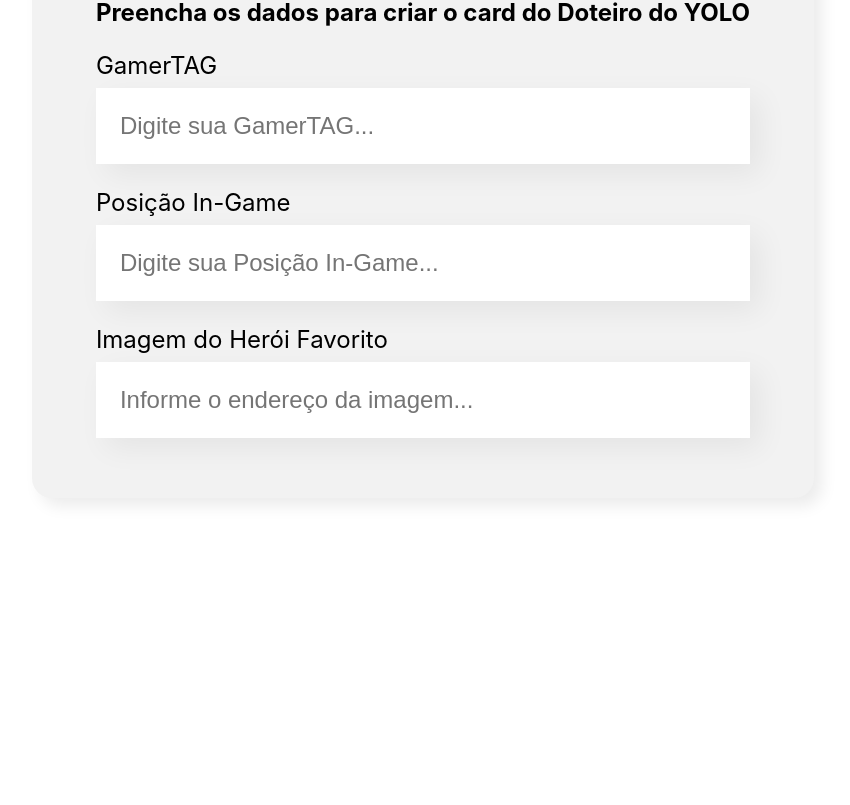
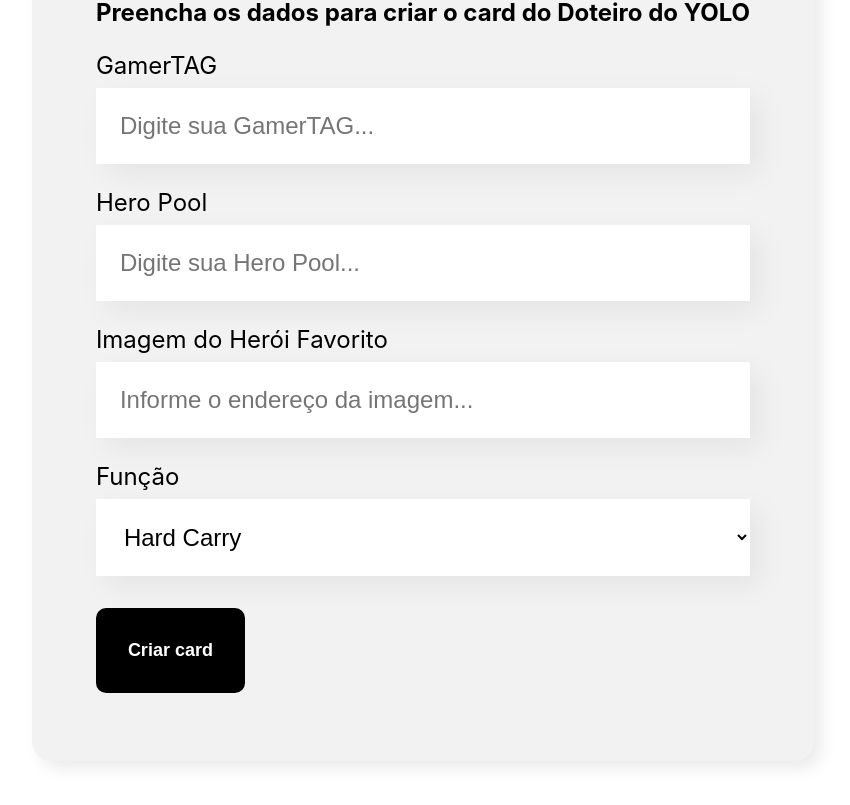
Before and after one commit to victor-sol/dota2-form, a React (Create React App) app: page / in a window 1280 px wide. Shown: the part 615-1420 px from the top of the page, without its empty margins (217-1067 px from the left). Before the commit the page ends 1193 px from the top, so only its background shows below. Built offline with nearby package versions, Linux system fonts and the light colour scheme.

Commit message:
Adicionei DropDown, Button e Form
Envio do segundo módulo do curso de React - Alura.

```diff
--- a/src/App.js
+++ b/src/App.js
@@ -6,7 +6,7 @@
   return (
     <div className="App">
       <Banner />
-      <Formulario/>
+      <Formulario />
     </div>
   );
 }
--- /dev/null
+++ b/src/componentes/Botão/botao.css
@@ -0,0 +1,15 @@
+.botao{
+        background-color: #000000;
+        border-radius: 10px;
+        font-weight: 700;
+        font-size: 18px;
+        padding: 32px;
+        border: none;
+        cursor: pointer;
+        color: #FFF;
+        margin: 32px 0;
+}
+
+.botao:hover{
+    color: #6b6b6b
+}
--- /dev/null
+++ b/src/componentes/Botão/index.js
@@ -0,0 +1,11 @@
+import './botao.css'
+
+const Botao = (props) => {
+    return(
+        <button className='botao'>
+            {props.texto}
+        </button>
+    )
+}
+
+export default Botao
--- a/src/componentes/CampoTexto/index.js
+++ b/src/componentes/CampoTexto/index.js
@@ -4,7 +4,7 @@
     return (
         <div className="campo-texto">
             <label>{props.label}</label>
-            <input placeholder={props.placeholder}></input>
+            <input required={props.obrigatorio} placeholder={props.placeholder}></input>
         </div>
     )
 }
--- a/src/componentes/Formulario/index.js
+++ b/src/componentes/Formulario/index.js
@@ -1,17 +1,36 @@
+import Botao from '../Botão'
 import CampoTexto from '../CampoTexto'
+import ListaSuspensa from '../ListaSuspensa'
 import './Formulario.css'
 
 
 const Formulario = () => {
+
+    const função = [
+        'Hard Carry',
+        'Mid',
+        'Offlane',
+        'Soft Support',
+        'Hard Support'
+
+    ]
+
+    const aoSalvar = (evento) => {
+        evento.preventDefault()
+        console.log('Form foi submetido')
+    }
+
     return (
-    <section className="formulario">
-        <form>
-            <h2>Preencha os dados para criar o card do Doteiro do YOLO</h2>
-            <CampoTexto label="GamerTAG" placeholder="Digite sua GamerTAG..." />
-            <CampoTexto label="Posição In-Game" placeholder="Digite sua Posição In-Game..." />
-            <CampoTexto label="Imagem do Herói Favorito" placeholder="Informe o endereço da imagem..." />
-        </form>
-    </section>
+        <section className="formulario">
+            <form onSubmit={aoSalvar}>
+                <h2>Preencha os dados para criar o card do Doteiro do YOLO</h2>
+                <CampoTexto obrigatorio={true} label="GamerTAG" placeholder="Digite sua GamerTAG..." />
+                <CampoTexto obrigatorio={true} label="Hero Pool" placeholder="Digite sua Hero Pool..." />
+                <CampoTexto label="Imagem do Herói Favorito" placeholder="Informe o endereço da imagem..." />
+                <ListaSuspensa obrigatorio={true} label="Função" itens={função} />
+                <Botao texto='Criar card' />
+            </form>
+        </section>
     )
 }
 
--- /dev/null
+++ b/src/componentes/ListaSuspensa/ListaSuspensa.css
@@ -0,0 +1,15 @@
+.lista-suspensa label {
+    display: block;
+    margin-bottom: 8px;
+    font-size: 24px;
+}
+
+.lista-suspensa select {
+    background-color: #fff;
+    box-shadow: 10px 10px 30px rgba(0, 0, 0, 0.06);
+    width: 100%;
+    border: none;
+    font-size: 24px;
+    padding: 24px;
+    box-sizing: border-box;
+}
--- /dev/null
+++ b/src/componentes/ListaSuspensa/index.js
@@ -0,0 +1,18 @@
+import './ListaSuspensa.css'
+
+const ListaSuspensa = (props) => {
+    return (
+        <div className='lista-suspensa'>
+            <label>{props.label}</label>
+            <select required={props.obrigatorio}>
+                {props.itens.map(item => {
+                    return <option key={item}>{item}</option>
+                })}
+            </select>
+        </div>
+
+    )
+
+}
+
+export default ListaSuspensa
```
